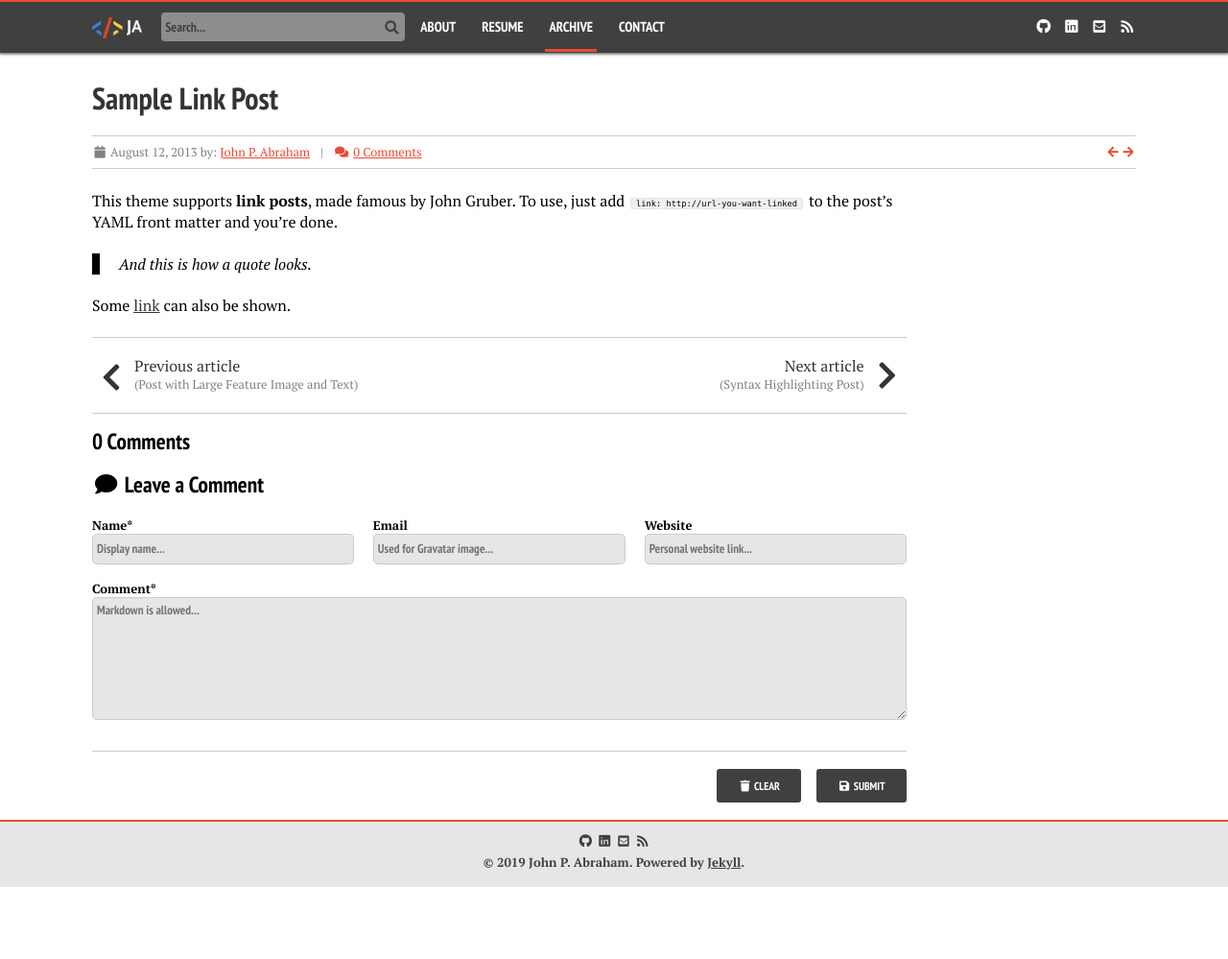
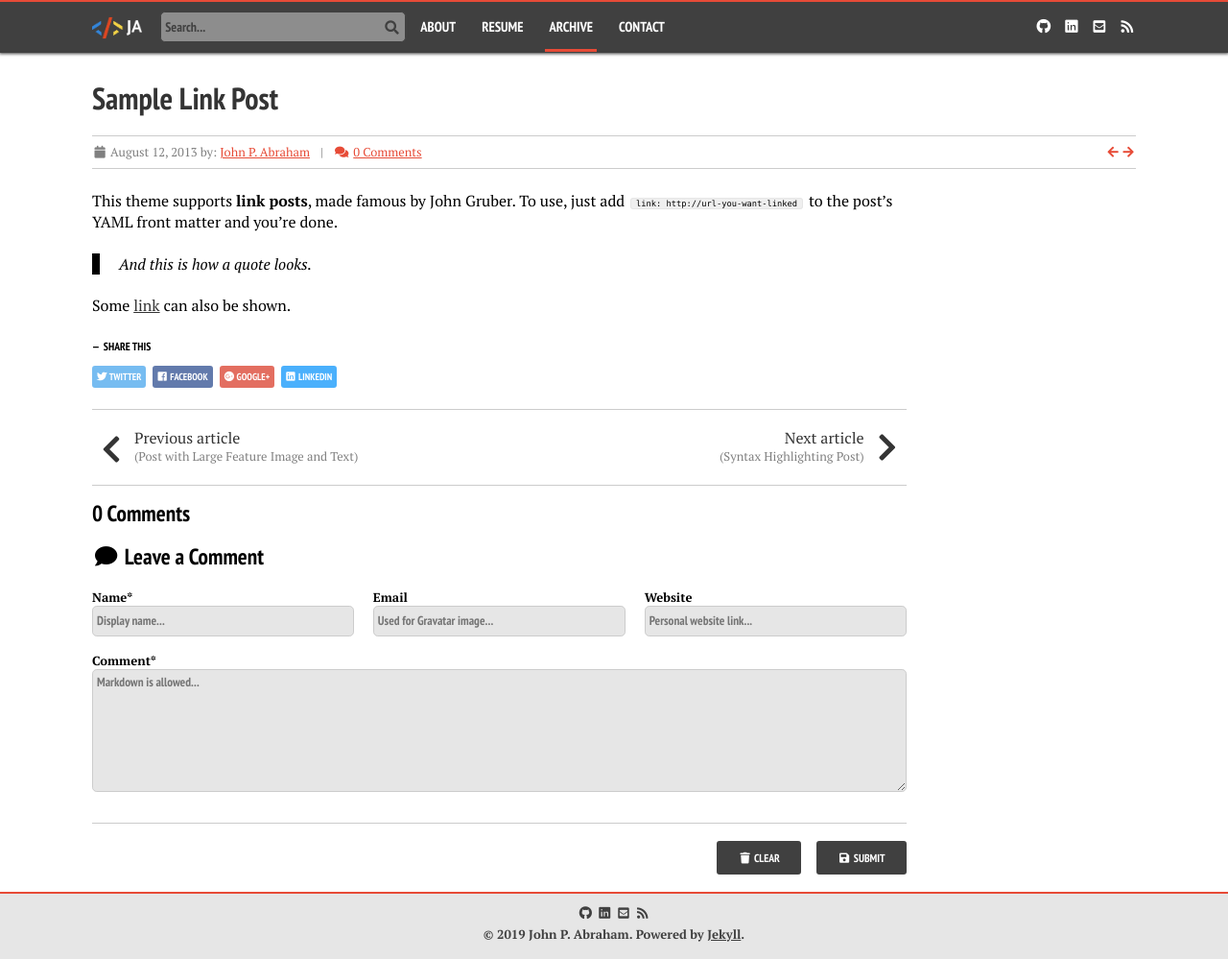
Before and after one commit to abrahamjj/abrahamjj.github.io, a Jekyll site: the page built from markdown/archive/_posts/2013-08-12-sample-link-post.md, in a window 1280 px wide. Shown: the whole page at 96% size. Built offline with Jekyll 4.4.1, drawn with Linux system fonts in a browser that asks for light colours; nearby versions of some CDN libraries; before the commit the page ends 924 px from its top, so only the background shows below that.

Commit message:
Revert "Moving social share button to side bar on desktop"
This reverts commit a1bdb2e89fc8433a021cdd810e135e7f93c2b6eb.

```diff
--- a/_includes/_post-sidebar.html
+++ b/_includes/_post-sidebar.html
@@ -20,12 +20,6 @@
     </div>
   {% endif %}
 
-  {% if page.share != false %}
-    <div class="social-share side">
-      {% include _social-share.html %}
-    </div>
-  {% endif %}
-
   <div id="scroll-top">
     <a href="javascript:"><i class="fa fa-fw fa-arrow-up"></i> back to top</a>
   </div>
--- a/_includes/_social-share.html
+++ b/_includes/_social-share.html
@@ -1,27 +1,17 @@
-<h4>Share</h4>
+<div class="social-share">
+  <h4>Share this</h4>
   <ul>
     <li>
-    <a href="https://twitter.com/intent/tweet?text={{ site.url }}{{ page.url }}" target="_blank" class="twitter" title="Share on Twitter">
-      <i class="fab fa-fw fa-twitter"></i>
-      <span>Twitter</span>
-    </a>
+      <a href="https://twitter.com/intent/tweet?text={{ site.url }}{{ page.url }}" target="_blank" class="twitter" title="Share on Twitter"><i class="fab fa-fw fa-twitter"></i><span>Twitter</span></a>
     </li>
     <li>
-    <a href="https://www.facebook.com/sharer/sharer.php?u={{ site.url }}{{ page.url }}" target="_blank" class="facebook" title="Share on Facebook">
-      <i class="fab fa-fw fa-facebook"></i>
-      <span>Facebook</span>
-    </a>
+      <a href="https://www.facebook.com/sharer/sharer.php?u={{ site.url }}{{ page.url }}" target="_blank" class="facebook" title="Share on Facebook"><i class="fab fa-fw fa-facebook"></i><span>Facebook</span></a>
     </li>
     <li>
-    <a href="https://plus.google.com/share?url={{ site.url }}{{ page.url }}" target="_blank" class="google-plus" title="Share on Google Plus">
-      <i class="fab fa-fw fa-google-plus"></i>
-      <span>Google+</span>
-    </a>
+      <a href="https://plus.google.com/share?url={{ site.url }}{{ page.url }}" target="_blank" class="google-plus" title="Share on Google Plus"><i class="fab fa-fw fa-google-plus"></i><span>Google+</span></a>
     </li>
       <li>
-    <a href="https://www.linkedin.com/shareArticle?url={{ site.url }}{{ page.url }}" target="_blank" class="linkedin" title="Share on LinkedIn">
-      <i class="fab fa-fw fa-linkedin"></i>
-      <span>LinkedIn</span>
-    </a>
+      <a href="https://www.linkedin.com/shareArticle?url={{ site.url }}{{ page.url }}" target="_blank" class="linkedin" title="Share on LinkedIn"><i class="fab fa-fw fa-linkedin"></i><span>LinkedIn</span></a>
     </li>
   </ul>
+</div><!-- /.social-share -->
--- a/_layouts/post.html
+++ b/_layouts/post.html
@@ -71,6 +71,10 @@
             {{ content }}
 
             <footer role="contentinfo">
+              {% if page.share != false %}
+                {% include _social-share.html %}
+              {% endif %}
+
               {% if page.tags.size > 0 %}
                 <div class="post-tags article">
                   <h4>Post Tags</h4>
@@ -81,12 +85,6 @@
                       </li>
                     {% endfor %}
                   </ul>
-                </div>
-              {% endif %}
-
-              {% if page.share != false %}
-                <div class="social-share article">
-                  {% include _social-share.html %}
                 </div>
               {% endif %}
 
--- a/assets/css/_sass/page.scss
+++ b/assets/css/_sass/page.scss
@@ -362,35 +362,14 @@
 }
 
 .post-tags {
-  &.side {
-    margin-bottom: 1.25rem;
-  }
   &.article {
     display: block;
     @media #{$large} {
       display: none;
     }
   }
-}
-
-.social-share {
   &.side {
     margin-bottom: 1.25rem;
-    a {
-      padding: 5px 3px;
-      i {
-        padding: 0;
-        @include font-rem(24);
-      }
-      span {
-        display: none;
-      }
-    }
-  }
-  &.article {
-    @media #{$large} {
-      display: none;
-    }
   }
 }
 
```
Lines whose indentation alone changed are shown as unchanged.
